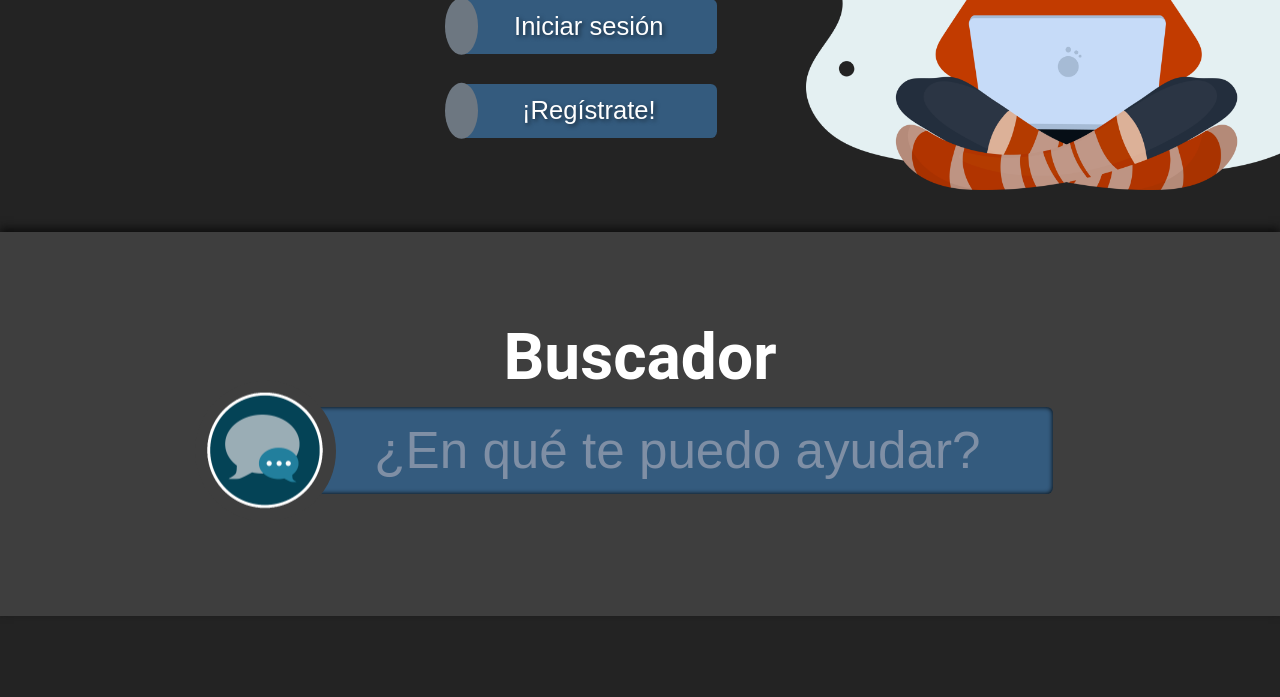
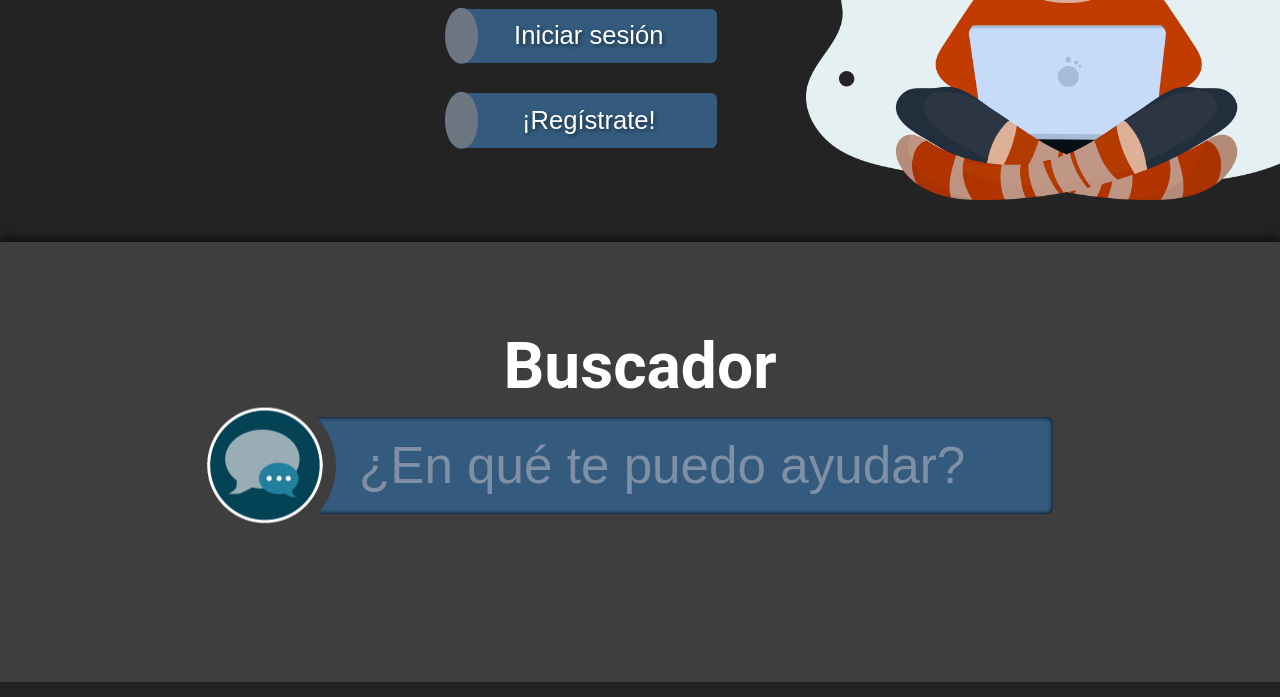
Before and after one commit to iiRoy/GShase, a PHP site: page /inicio.php in a window 1280 px wide; the page is wider, and only the part inside the window is pictured. Shown: the part 437-1134 px from the top of that part. Before the commit the page ends 1053 px from the top of that part, so only its background shows below. Run offline with PHP 8.4, Linux system fonts and the light colour scheme.

Commit message:
Correction CSS

```diff
--- a/css/style.css
+++ b/css/style.css
@@ -68,7 +68,7 @@ body {
 }
 
 .header img {
-    max-width: 80px;
+    max-width: 7vw;
     height: auto;
     padding-right: 15px;
     padding-left: 15px;
@@ -132,10 +132,11 @@ body.index {
     display: flex;
     flex-direction: column; /* Alinea los hijos en columna */
     align-items: center;
-    padding: 3.5vw 0 9.5vw 0;
+    padding: 3.5vw 0 0;
     box-sizing: border-box;
     margin: 0;
     position: relative; /* Necesario para el posicionamiento absoluto de los hijos */
+    min-height: 55vh; /* Asegura que ocupe al menos el 100% de la altura del viewport */
 }
 
 .buscador h1 {
@@ -152,7 +153,6 @@ body.index {
     padding: 1vw;
     border-radius: 0.5vw; /* Borde redondeado */
     box-shadow: inset 0px 0px 5px #000000; /* Sombra interior */
-    flex-grow: 1; /* Permite que la barra de búsqueda crezca para llenar el espacio disponible */
     max-width: 800px; /* Añade un tamaño máximo para la barra de búsqueda */
     position: relative; /* Necesario para el posicionamiento absoluto de la imagen */
 }
@@ -169,16 +169,17 @@ body.index {
     padding: 0.5vw; /* Opcional: agregar un padding para la imagen */
 }
 
+
 .barra_busqueda input {
     background: none;
-    margin: 0 3vw 0 3vw;
+    margin: 0 3vw 0 6vw;
     border: none;
     color: white;
     font-size: 4vw;
     outline: none;
-    width: 100%; /* Asegura que el input ocupe todo el ancho disponible */
+    width: auto; /* Permite que el input tenga un tamaño fijo */
     text-align: center; /* Centra el texto del input */
-    padding-left: 6vw; /* Añade padding izquierdo para evitar que el texto se superponga con la imagen */
+    padding: 0.5vw 1vw; /* Añade padding */
 }
 
 .barra_busqueda input::placeholder { /* Edge 12-18 */
```
